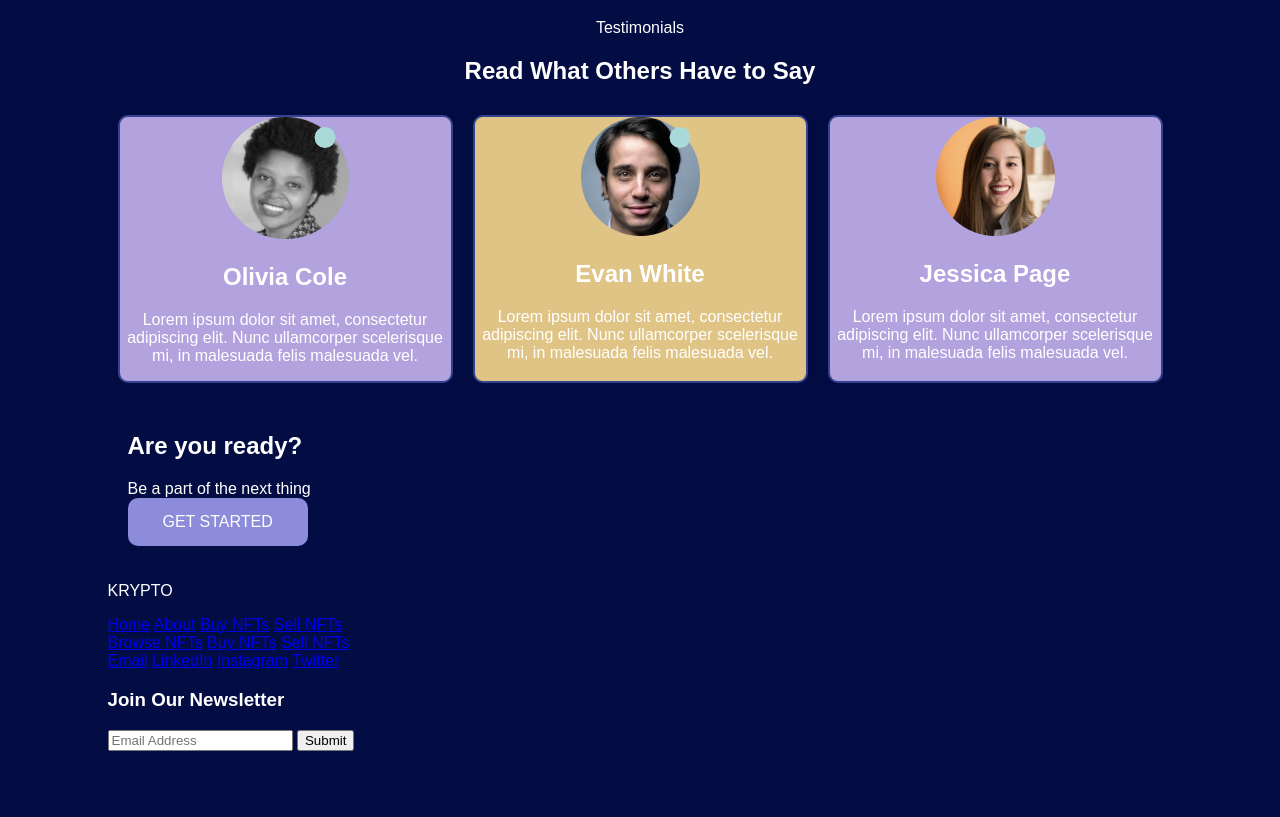
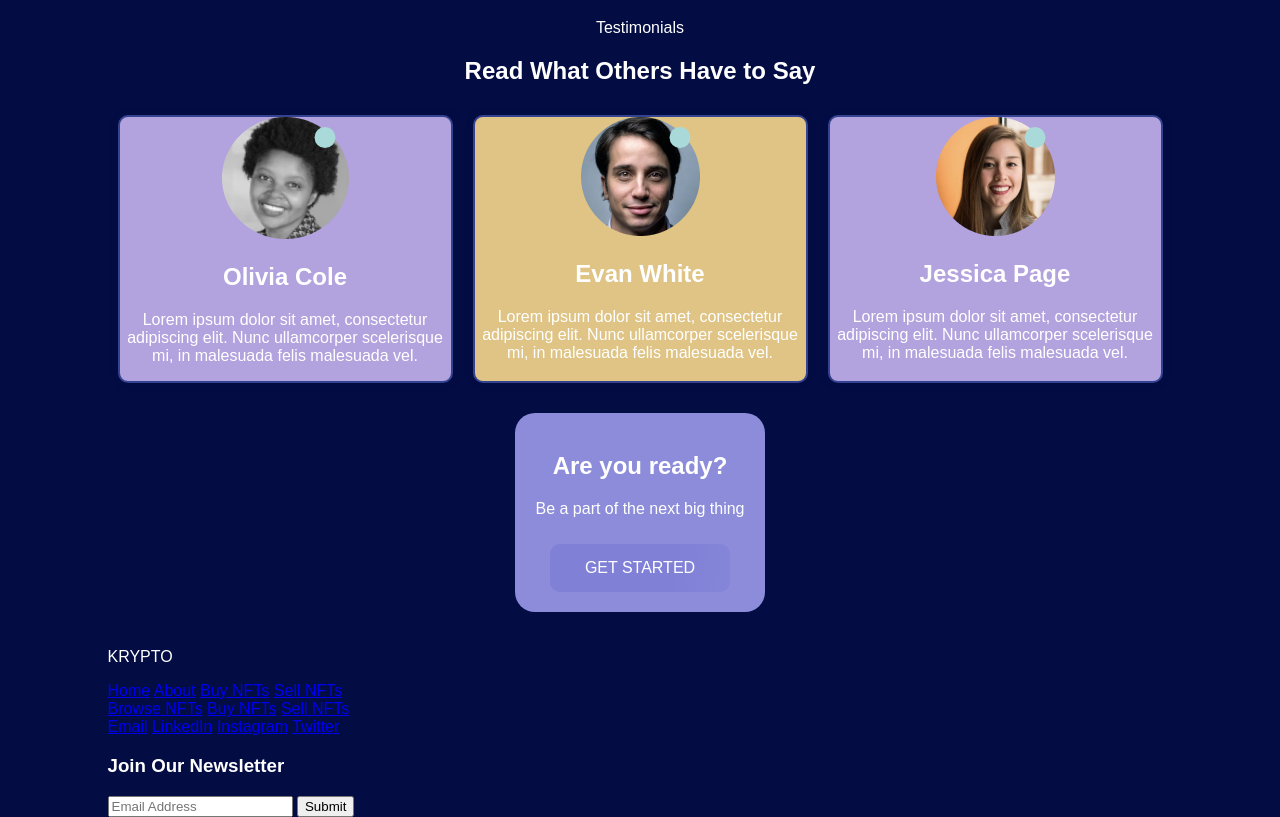
Before and after one commit to NJIT-WIS/nft-site-FunkeMonke, a website: page docs/index.html in a window 1280 px wide. Shown: the part 1816-2633 px from the top of the page. Before the commit the page ends 2567 px from the top, so only its background shows below. Drawn offline with Linux system fonts and the light colour scheme; a web font is replaced by a local one.

Commit message:
Setting up the 2 rectangles

```diff
--- a/docs/css/main.css
+++ b/docs/css/main.css
@@ -263,28 +263,46 @@ max-width: 522px
 .hero_center.ready {
     background-color: #030d44;
     color: #fff;
-    border-radius: 20px; /* Add border-radius for rounded corners */
-    padding: 20px; /* Add padding to control the spacing inside the section */
+    border-radius: 20px;
+    padding: 20px;
+    display: flex;
+    flex-direction: column;
+    align-items: center;
+    justify-content: center;
+    text-align: center;
 }
 
-/* Additional CSS for the section's child elements */
+.rectangle-behind {
+    background: #8C8CDA; /* Rectangle background color */
+    padding: 20px; /* Add padding to control the size of the rectangle */
+    border-radius: 20px; /* Add border-radius for rounded corners */
+    text-align: center;
+}
+
 .hero_center.ready h2 {
     font-size: 24px;
-    /* Add other styles for the heading as needed */
 }
 
-.hero_center.ready p {
+.stacked-items {
+    border: 2px solid #8C8CDA;
+    padding: 10px;
+    border-radius: 10px;
+    display: inline-block;
+}
+
+.stacked-items p {
     font-size: 18px;
-    /* Add other styles for the paragraph as needed */
+    margin: 0;
 }
 
 .hero_center.ready .pill-link-black-button {
     display: inline-block;
+    background-image: linear-gradient(98.84deg, #8080D7 66.63%, rgba(137, 208, 209, 0) 153.62%);
     background-color: #8C8CDA;
     color: #fff;
     padding: 15px 35px;
     text-decoration: none;
     font-size: 16px;
-    border-radius: 10px; /* Add border-radius for the button */
-    /* Add other styles for the button as needed */
+    border-radius: 10px;
+    margin-top: 10px;
 }
--- a/docs/index.html
+++ b/docs/index.html
@@ -115,12 +115,12 @@
         </section>
 
         <section class="hero_center ready">
-            <div class="hero-content">
-                <h2>Are you ready?</h2>
-                <div class="text-box">
-                    Be a part of the next thing
+            <div class="rectangle-behind">
+                <div class="hero-content">
+                    <h2>Are you ready?</h2>
+                    <p>Be a part of the next big thing</p>
+                    <a href="#" class="pill-link-black-button">GET STARTED</a>
                 </div>
-                <a href="#" class="pill-link-black-button">GET STARTED</a>
             </div>
         </section>
 
```
